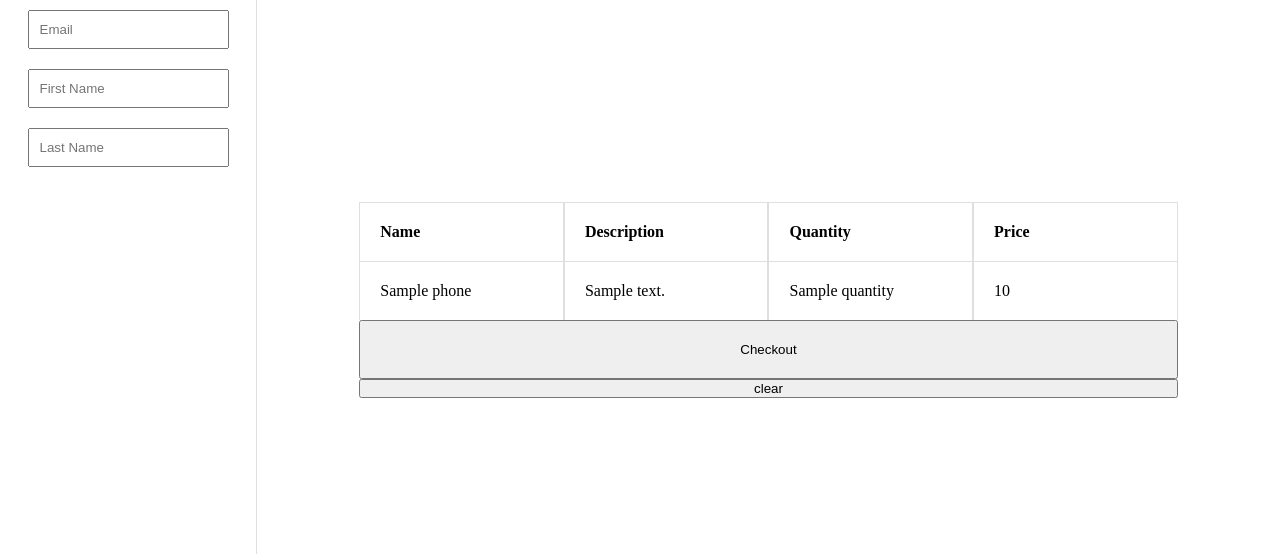
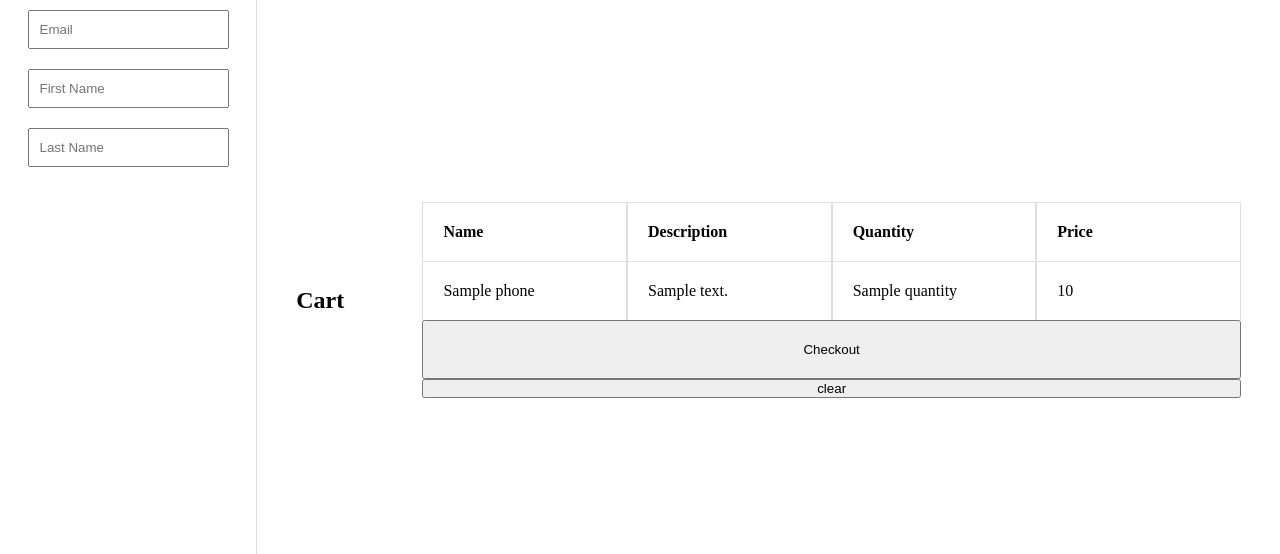
Before and after one commit to sequainoo/EasyBuy, a Flask app: template web_app/templates/cart.html in a window 1280 px wide. Shown: the part 70-624 px from the top of the page. Run offline with Flask 2, Linux system fonts and the light colour scheme; the template is opened without the code that fills it: most values are stand-ins (such as "Sample title", 1, 10 or a date in 2020).

Commit message:
Fix erros

```diff
--- a/web_app/static/styles/cart.css
+++ b/web_app/static/styles/cart.css
@@ -7,6 +7,9 @@
 input {
     padding: 10px;
     margin: 10px;
+}
+h2 {
+    margin: auto;
 }
 .cart-detail {
     /* border: 1px solid rgba(146, 140, 140, 0.288); */
--- a/web_app/templates/cart.html
+++ b/web_app/templates/cart.html
@@ -12,6 +12,7 @@
 {% endblock %}
 
 {% block content %}
+<h2>Cart</h2>
 <section class="cart-detail">
   <div class="title">
     <span>Name</span>
--- a/web_app/templates/payment_failed.html
+++ b/web_app/templates/payment_failed.html
@@ -2,7 +2,7 @@
 
 {% block content %}
 {% if get_flashed_messages() %}
-<span class="flashed-message">{{get_flashed_messages()[-1]}}</span>
+<span class="flashed-message" style="font-size: 30px">{{get_flashed_messages()[-1]}} <a href="{{order_url}}">try again</a></span>
 {% endif %}
-<a href="{{order_url}}">try again</a>
+
 {% endblock %}
--- a/web_app/templates/payment_successful.html
+++ b/web_app/templates/payment_successful.html
@@ -2,6 +2,5 @@
 
 {% block content %}
 <span class="flashed-message">{{get_flashed_messages()[-1]}}</span>
-{% endif %}
 Your Order is complete. You will receive it on the next day<a href="/products">home</a>
 {% endblock %}
--- a/web_app/views/checkout_view.py
+++ b/web_app/views/checkout_view.py
@@ -1,7 +1,7 @@
 #!/usr/bin/python3
 """Checkout view Definition"""
 
-from flask import render_template, request, jsonify, url_for
+from flask import render_template, request, jsonify, url_for, redirect
 
 from web_app.views import app_views
 from models import storage, Order, OrderItem, Customer
```
